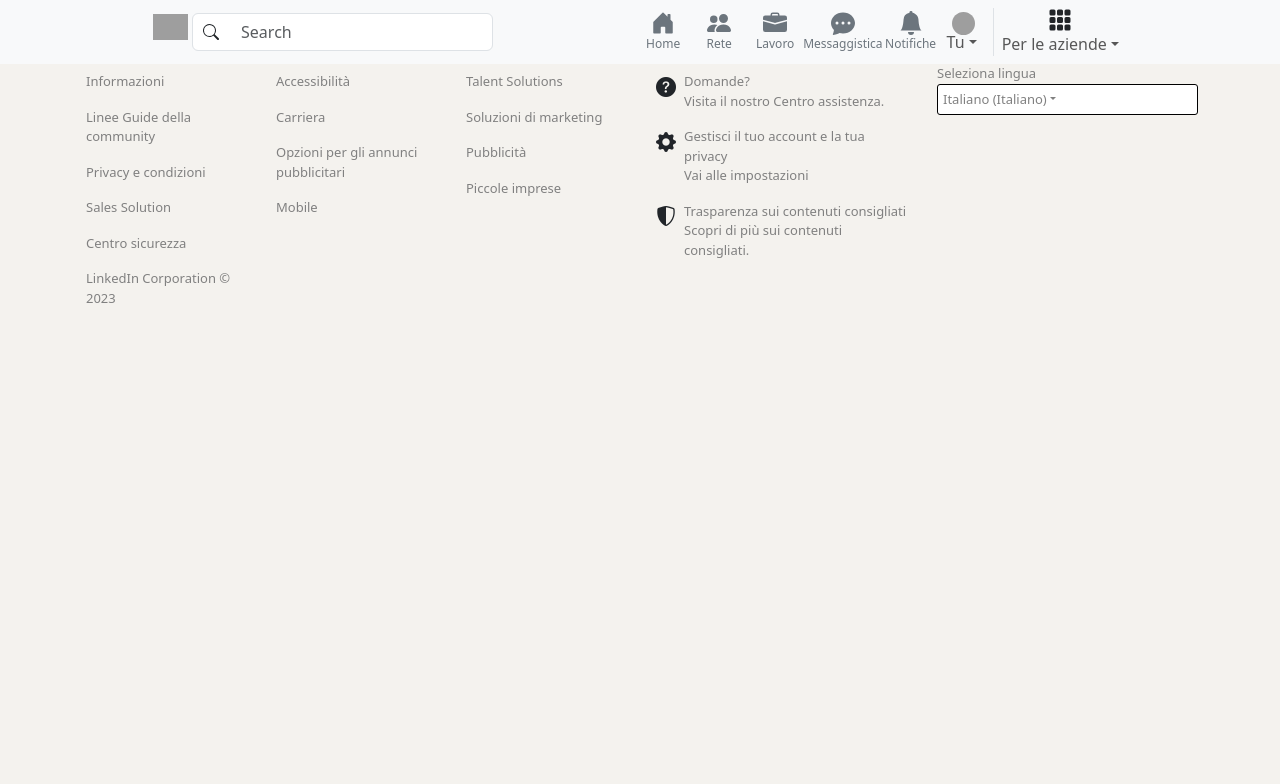
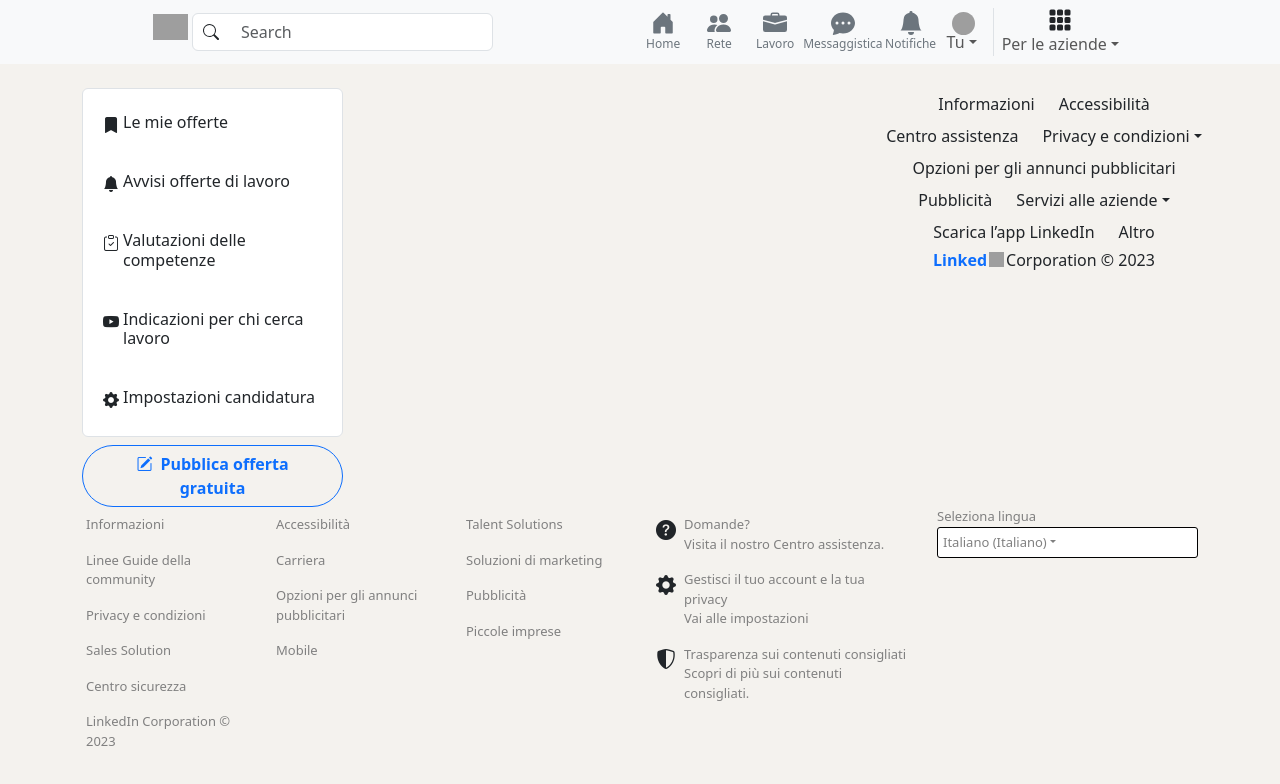
Before and after one commit to alessandrofugazza/bw3, a React (Create React App) app: page /lavoro in a window 1280 px wide. Shown: the top 784 px of the page. Built offline with nearby package versions, Linux system fonts and the light colour scheme; grey boxes are pictures that could not be loaded.

Commit message:
SmallFooter, linkJobs
SmallFooter, linkJobs

```diff
--- a/src/component/LinkJobs.jsx
+++ b/src/component/LinkJobs.jsx
@@ -1,4 +1,46 @@
+import { Col, Container, Row } from "react-bootstrap";
+import "bootstrap-icons/font/bootstrap-icons.css";
+
 const LinkJobs = () => {
-  return;
+  return (
+    <Container className="mt-4">
+      <Row className="">
+        <Col className="bg-white rounded border py-2">
+          <div className=" d-flex py-3 px-2">
+            <i className="bi bi-bookmark-fill"></i>
+            <h6 className="mt-0 px-1">Le mie offerte</h6>
+          </div>
+          <div className="d-flex py-3 px-2">
+            <i className="bi bi-bell-fill"></i>
+            <h6 className="px-1">Avvisi offerte di lavoro</h6>
+          </div>
+          <div className="d-flex py-3  px-2">
+            <i className="bi bi-clipboard-check"></i>
+            <h6 className="px-1">Valutazioni delle competenze</h6>
+          </div>
+          <div className="d-flex py-3  px-2">
+            <i className="bi bi-youtube"></i>
+            <h6 className="px-1">Indicazioni per chi cerca lavoro</h6>
+          </div>
+          <div className=" py-3 px-2 d-flex">
+            <i className="bi bi-gear-fill"></i>
+            <h6 className="mb-0 px-1">Impostazioni candidatura</h6>
+          </div>
+        </Col>
+      </Row>
+      <Row>
+        <Col className=" d-flex justify-content-center mt-2 p-0">
+          <button
+            type="button"
+            className="btn btn-link border rounded-pill border-primary text-decoration-none fw-bold"
+            style={{ paddingInline: "3rem" }}
+          >
+            <i className="bi bi-pencil-square pe-2"></i>
+            Pubblica offerta gratuita
+          </button>
+        </Col>
+      </Row>
+    </Container>
+  );
 };
 export default LinkJobs;
--- a/src/component/SmallFooter.jsx
+++ b/src/component/SmallFooter.jsx
@@ -1,4 +1,94 @@
+import { Col, Container, Row, Image, NavDropdown } from "react-bootstrap";
+import "bootstrap-icons/font/bootstrap-icons.css";
+
 const SmallFooter = () => {
-  return;
+  return (
+    <Container className="d-flex justify-content-center align-items-center flex-wrap m-4 ">
+      <Row className="my-1">
+        <Col>
+          {" "}
+          <p className="m-0">Informazioni </p>
+        </Col>
+        <Col>
+          {" "}
+          <p className="m-0">Accessibilità</p>
+        </Col>
+      </Row>
+      <Row className="my-1 ">
+        <Col>
+          {" "}
+          <p className="m-0">Centro assistenza</p>
+        </Col>
+        <Col>
+          <NavDropdown title="Privacy e condizioni" id="navbarScrollingDropdown" style={{ paddingBlock: "0 px" }}>
+            <NavDropdown.Item href="#action3" className="fw-bold">
+              Informativa sulla privacy
+            </NavDropdown.Item>
+
+            <NavDropdown.Item href="#action4" className="fw-bold">
+              Contratto di licenza
+            </NavDropdown.Item>
+            <NavDropdown.Item href="#action5" className="fw-bold">
+              Termini e condizioni delle pagine
+            </NavDropdown.Item>
+            <NavDropdown.Item href="#action5" className="fw-bold">
+              Informativa sui cookie
+            </NavDropdown.Item>
+            <NavDropdown.Item href="#action5" className="fw-bold">
+              Informativa sul copyright
+            </NavDropdown.Item>
+          </NavDropdown>
+        </Col>
+      </Row>
+      <Row className="my-1">
+        <Col>
+          {" "}
+          <p className="m-0">Opzioni per gli annunci pubblicitari</p>
+        </Col>
+      </Row>
+      <Row className="my-1">
+        <Col>
+          <p className="m-0">Pubblicità</p>
+        </Col>
+        <Col>
+          <NavDropdown title="Servizi alle aziende" id="navbarScrollingDropdown" style={{ paddingBlock: "0 px" }}>
+            <NavDropdown.Item href="#action3" className="fw-bold">
+              Impara con Linkedin
+              <p className="fw-normal">Corsi per formare i tuoi dipendenti</p>
+            </NavDropdown.Item>
+
+            <NavDropdown.Item href="#action4" className="fw-bold">
+              Centro Amministrazione
+              <p className="fw-normal">Gestisci i dettagli di fatturazione e account</p>
+            </NavDropdown.Item>
+            <NavDropdown.Divider />
+            <NavDropdown.Item href="#action5" className="fw-bold">
+              Crea una pagina aziendale <i className="bi bi-plus-lg text-dark"></i>
+            </NavDropdown.Item>
+          </NavDropdown>
+        </Col>
+      </Row>
+      <Row className="my-1">
+        <Col>
+          {" "}
+          <span className="m-0" style={{ whiteSpace: "nowrap" }}>
+            Scarica l’app LinkedIn
+          </span>
+        </Col>
+        <Col>
+          {" "}
+          <p className="m-0">Altro</p>
+        </Col>
+      </Row>
+      <div className="d-flex">
+        <p className=" fw-bold text-primary">Linked</p>
+        <Image
+          src="https://www.effa.nl/wp-content/uploads/2018/01/linkedin-logo-1024x1024.png"
+          style={{ width: "15px", height: "15px", marginTop: "4px", marginInline: "2px" }}
+        />{" "}
+        Corporation © 2023
+      </div>
+    </Container>
+  );
 };
 export default SmallFooter;
```
